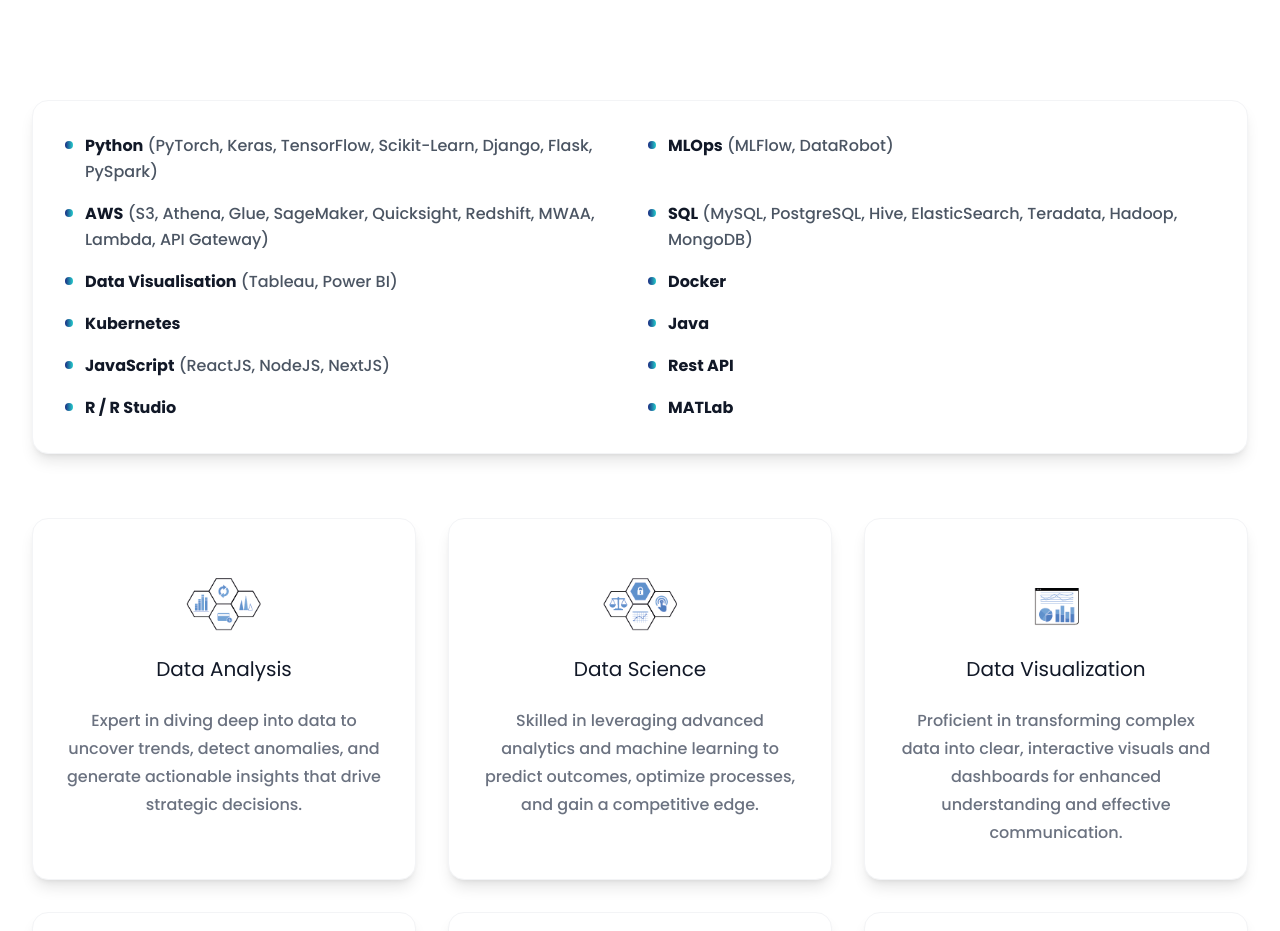
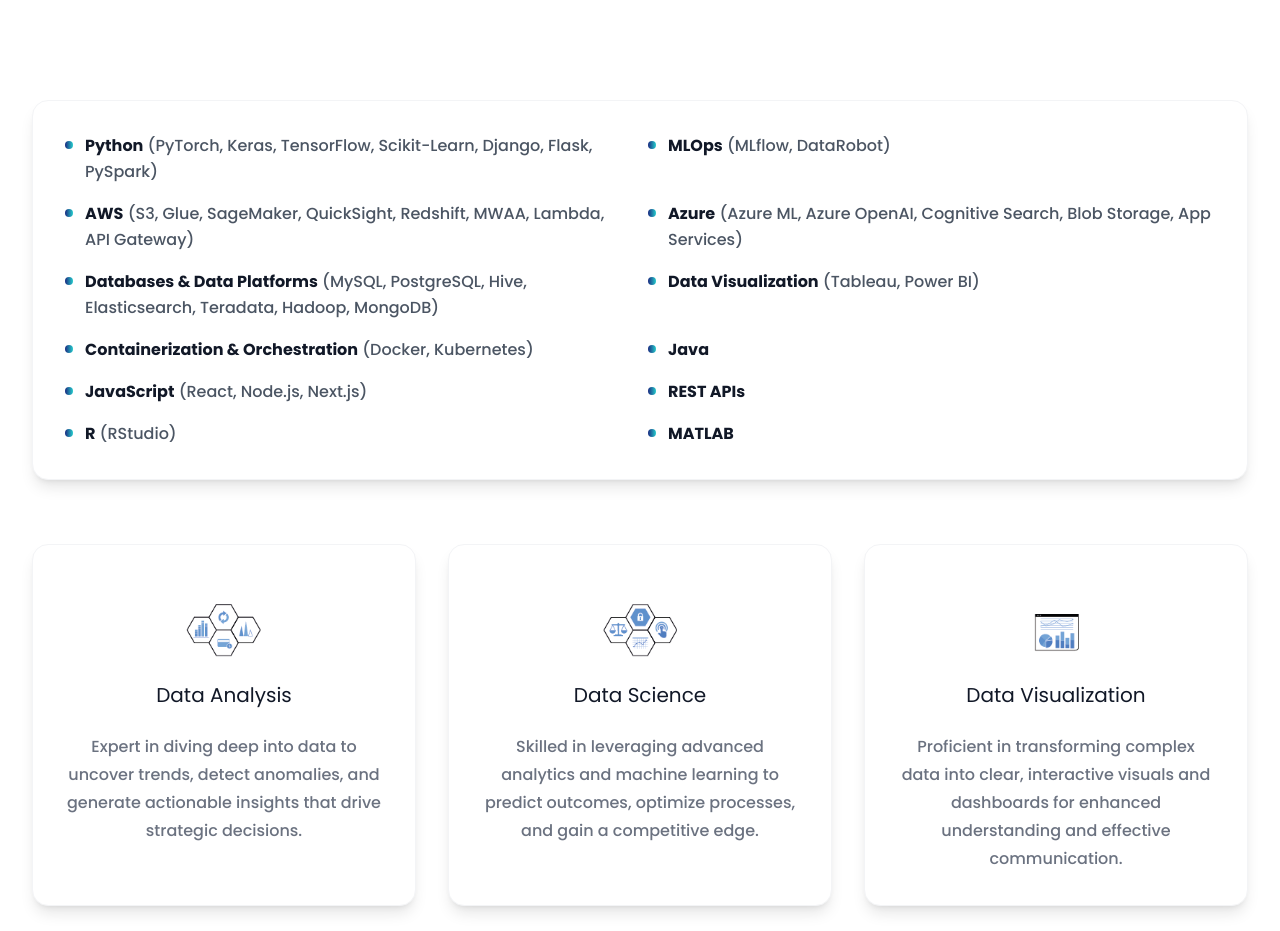
Before and after one commit to bhavesh-chainani/personal-website, a Next.js app: page / in a window 1280 px wide. Shown: the part 1340-2271 px from the top of the page. Built offline with nearby package versions, Linux system fonts and the light colour scheme.

Commit message:
Updated code.

```diff
--- a/components/Proficiencies.tsx
+++ b/components/Proficiencies.tsx
@@ -11,17 +11,17 @@
 
   const skills = [
     "Python (PyTorch, Keras, TensorFlow, Scikit-Learn, Django, Flask, PySpark)",
-    "MLOps (MLFlow, DataRobot)",
-    "AWS (S3, Athena, Glue, SageMaker, Quicksight, Redshift, MWAA, Lambda, API Gateway)",
-    "SQL (MySQL, PostgreSQL, Hive, ElasticSearch, Teradata, Hadoop, MongoDB)",
-    "Data Visualisation (Tableau, Power BI)",
-    "Docker",
-    "Kubernetes",
+    "MLOps (MLflow, DataRobot)",
+    "AWS (S3, Glue, SageMaker, QuickSight, Redshift, MWAA, Lambda, API Gateway)",
+    "Azure (Azure ML, Azure OpenAI, Cognitive Search, Blob Storage, App Services)",
+    "Databases & Data Platforms (MySQL, PostgreSQL, Hive, Elasticsearch, Teradata, Hadoop, MongoDB)",
+    "Data Visualization (Tableau, Power BI)",
+    "Containerization & Orchestration (Docker, Kubernetes)",
     "Java",
-    "JavaScript (ReactJS, NodeJS, NextJS)",
-    "Rest API",
-    "R / R Studio",
-    "MATLab"
+    "JavaScript (React, Node.js, Next.js)",
+    "REST APIs",
+    "R (RStudio)",
+    "MATLAB"
   ]
 
   const proficiencyCards = [
```
